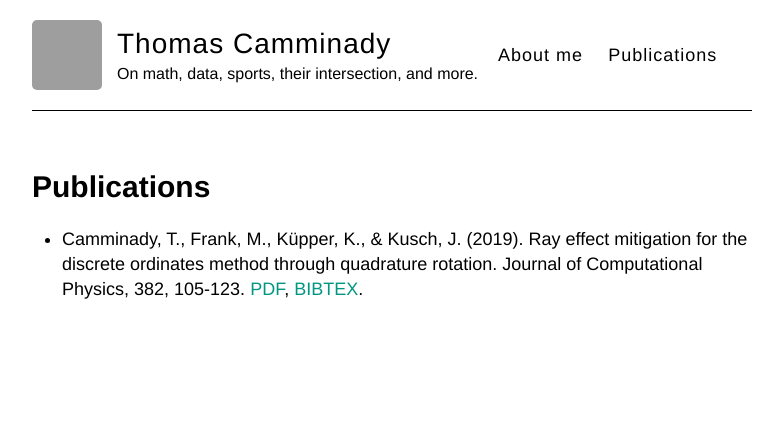
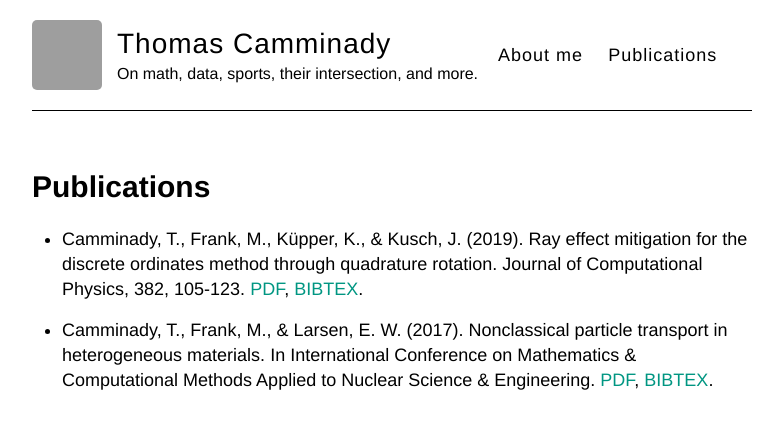
Before and after one commit to camminady/camminady.github.io, a Jekyll site: the page built from pages/publications.md, in a window 1280 px wide, cut to the strip 0-429 px from the top of the page. Shown: the whole strip, without its empty margins (248-1026 px from the left). Built offline with Jekyll 4.4.1, drawn with Linux system fonts in a browser that asks for light colours; grey boxes are pictures that could not be loaded.

Commit message:
New pub-

```diff
--- a/pages/publications.md
+++ b/pages/publications.md
@@ -5,7 +5,9 @@ date:
 author: thomas
 layout: page
 ---
-* Camminady, T., Frank, M., Küpper, K., & Kusch, J. (2019). Ray effect mitigation for the discrete ordinates method through quadrature rotation. Journal of Computational Physics, 382, 105-123. [PDF][2], [BIBTEX]( https://scholar.googleusercontent.com/scholar.bib?q=info:ZsJIDg4ED3UJ:scholar.google.com/&output=citation&scisdr=CgUAcyXEEPbBkuMmlEM:AAGBfm0AAAAAXhMjjEOx6-IcuI8NflvckyvgtNZp8n8w&scisig=AAGBfm0AAAAAXhMjjFbmvRvYn6lTUJqbvrf3wo-qRqFY&scisf=4&ct=citation&cd=-1&hl=de&scfhb=1).
+* Camminady, T., Frank, M., Küpper, K., & Kusch, J. (2019). Ray effect mitigation for the discrete ordinates method through quadrature rotation. Journal of Computational Physics, 382, 105-123. [PDF][1], [BIBTEX]( https://scholar.googleusercontent.com/scholar.bib?q=info:ZsJIDg4ED3UJ:scholar.google.com/&output=citation&scisdr=CgUAcyXEEPbBkuMmlEM:AAGBfm0AAAAAXhMjjEOx6-IcuI8NflvckyvgtNZp8n8w&scisig=AAGBfm0AAAAAXhMjjFbmvRvYn6lTUJqbvrf3wo-qRqFY&scisf=4&ct=citation&cd=-1&hl=de&scfhb=1).
 
-[1]:{{ site.url}}/download/CV_ThomasCamminady.pdf
-[2]:{{ site.url}}/download/Ray_effect_mitigation_for_the_discrete_ordinates_method_through_quadrature_rotation.pdf
+* Camminady, T., Frank, M., & Larsen, E. W. (2017). Nonclassical particle transport in heterogeneous materials. In International Conference on Mathematics & Computational Methods Applied to Nuclear Science & Engineering. [PDF][2], [BIBTEX](https://scholar.googleusercontent.com/scholar.bib?q=info:bEcNeji6sl0J:scholar.google.com/&output=citation&scisdr=CgUAcyXEEL7EkuMgtnA:AAGBfm0AAAAAXhMlrnDn7iehhWJC633kC-DGVLUXhYqh&scisig=AAGBfm0AAAAAXhMlrkCq_cTLdGda49iPuwMNibmkAQAX&scisf=4&ct=citation&cd=-1&hl=en&scfhb=1).
+
+[1]:{{ site.url}}/download/Ray_effect_mitigation_for_the_discrete_ordinates_method_through_quadrature_rotation.pdf
+[2]:{{ site.url}}/download/P061S01-12CamminadyT.pdf
```
Also changed, not shown: 1 other file.
